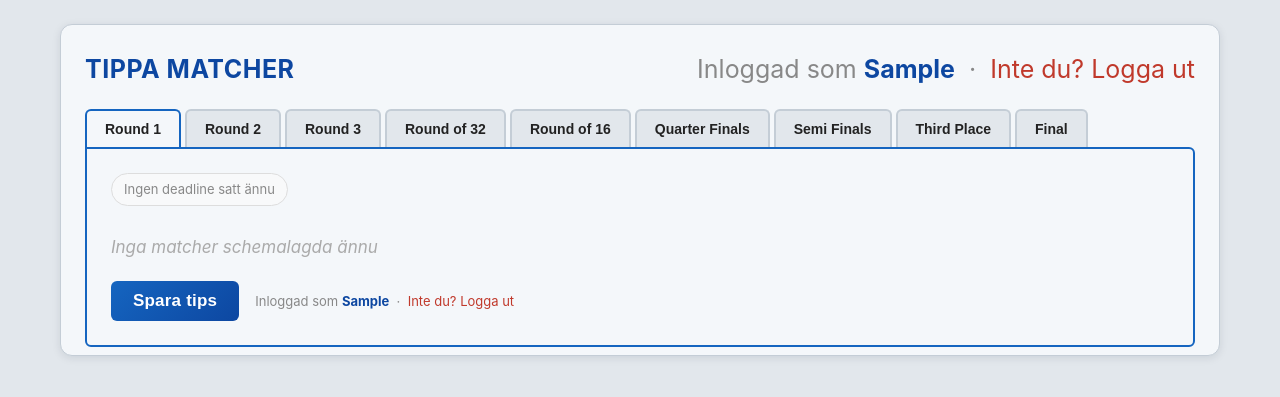
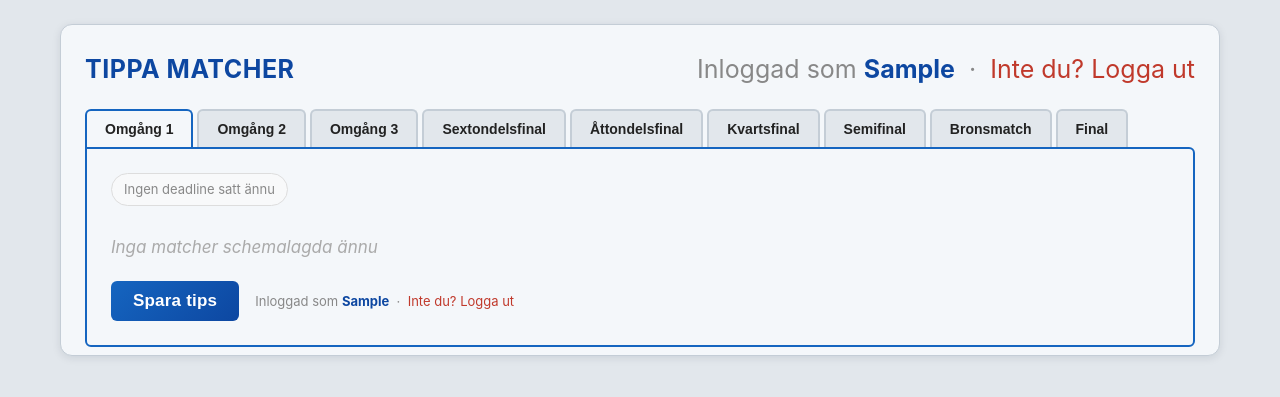
Before and after one commit to JCA374/vm-tips, a Flask app: page /predict in a window 1280 px wide. Shown: the part 130-527 px from the top of the page. Run offline with Flask 3, Linux system fonts and the light colour scheme; the visitor is signed in with stand-in values (Sample User, id 1); data that the repository does not hold is empty.

Commit message:
fix: Swedish knockout round names on Tippa and Resultat pages
Replace English round labels with correct Swedish names. Round of 32
is sextondelsfinal, Round of 16 is åttondelsfinal. Display-only — round
keys (used by API ingestion and scoring) are unchanged.

Co-Authored-By: Claude Opus 4.8 <noreply@anthropic.com>

```diff
--- a/backend/prediction/routes.py
+++ b/backend/prediction/routes.py
@@ -17,14 +17,14 @@ _last_refresh = {'time': None}
 REFRESH_COOLDOWN = 300  # 5 minutes
 
 ROUNDS = [
-    ('group_md1',   'Round 1'),
-    ('group_md2',   'Round 2'),
-    ('group_md3',   'Round 3'),
-    ('round_of_32', 'Round of 32'),
-    ('round_of_16', 'Round of 16'),
-    ('quarter_final', 'Quarter Finals'),
-    ('semi_final',  'Semi Finals'),
-    ('third_place', 'Third Place'),
+    ('group_md1',   'Omgång 1'),
+    ('group_md2',   'Omgång 2'),
+    ('group_md3',   'Omgång 3'),
+    ('round_of_32', 'Sextondelsfinal'),
+    ('round_of_16', 'Åttondelsfinal'),
+    ('quarter_final', 'Kvartsfinal'),
+    ('semi_final',  'Semifinal'),
+    ('third_place', 'Bronsmatch'),
     ('final',       'Final'),
 ]
 
```
Also changed, not shown: frontend/templates/prediction/results.html (+8 -7 lines).
